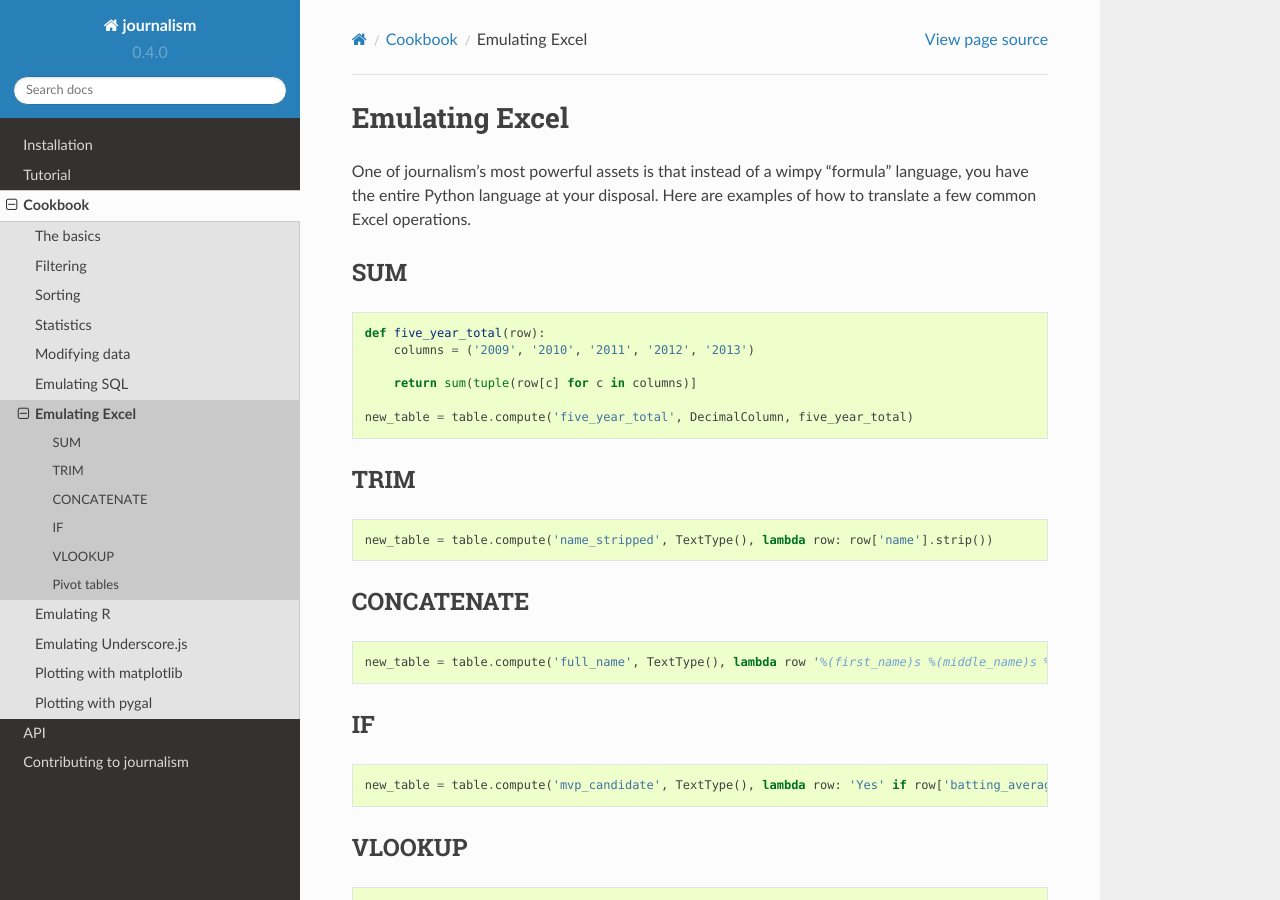
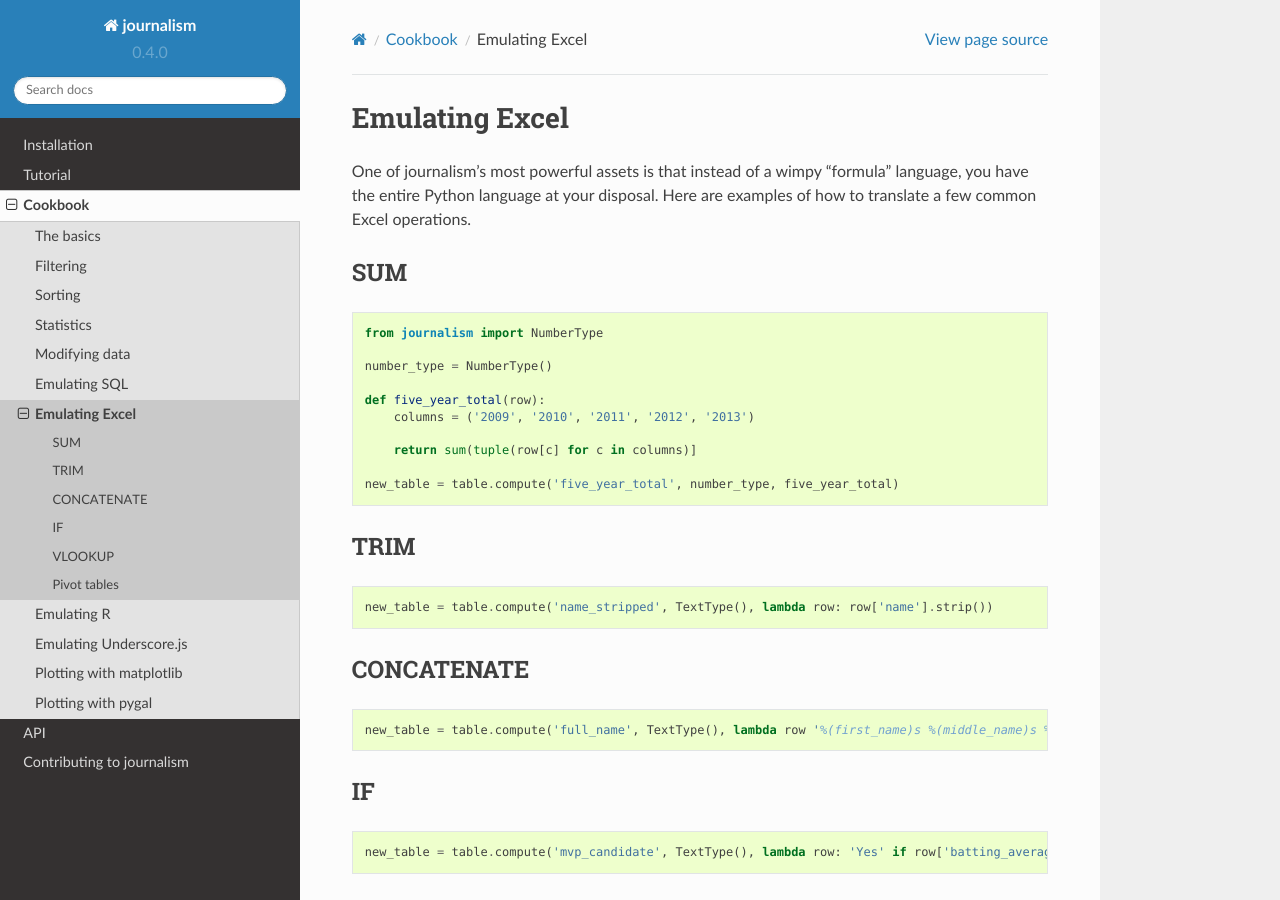
Before and after one commit to wireservice/agate, a Sphinx documentation site: the page built from docs/cookbook/excel.rst, in a window 1280 px wide and 900 px high. Built offline with Sphinx 7.4.7 and the Read the Docs theme 2.0.0, drawn with Linux system fonts in a browser that asks for light colours.

Commit message:
Correct compute example to use type instance
Compute example uses DecimalColumn when it should be using an instance of NumberType

```diff
--- a/docs/cookbook/excel.rst
+++ b/docs/cookbook/excel.rst
@@ -9,12 +9,16 @@
 
 .. code-block:: python
 
+    from journalism import NumberType
+
+    number_type = NumberType()
+
     def five_year_total(row):
         columns = ('2009', '2010', '2011', '2012', '2013')
 
         return sum(tuple(row[c] for c in columns)]
 
-    new_table = table.compute('five_year_total', DecimalColumn, five_year_total)
+    new_table = table.compute('five_year_total', number_type, five_year_total)
 
 TRIM
 ====
```
